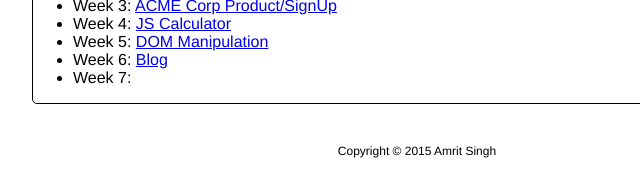
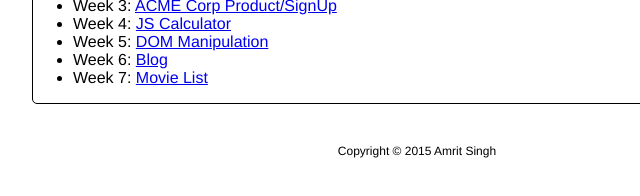
Before and after one commit to akooms/fewd-34, a plain HTML site: page index.html in a window 1280 px wide. Shown: the part 398-594 px from the top of the page, 223-863 px from the left. Drawn offline with Linux system fonts and the light colour scheme.

Commit message:
added hw 7 to home page

```diff
--- a/index.html
+++ b/index.html
@@ -95,7 +95,7 @@
         <li>Week 4: <a href="week-4/homework/index.html">JS Calculator</a></li>
         <li>Week 5: <a href="week-5/homework/index.html">DOM Manipulation</a></li>
         <li>Week 6: <a href="week-6/homework/index.html">Blog</a></li>
-        <li>Week 7: <a href="week-2/homework/index.html"></a></li>
+        <li>Week 7: <a href="week-7/homework/index.html">Movie List</a></li>
 
 
     </ul>
```
Also changed, not shown: week-7/homework/index.html (renamed from week-7/homework/Movies.html).
